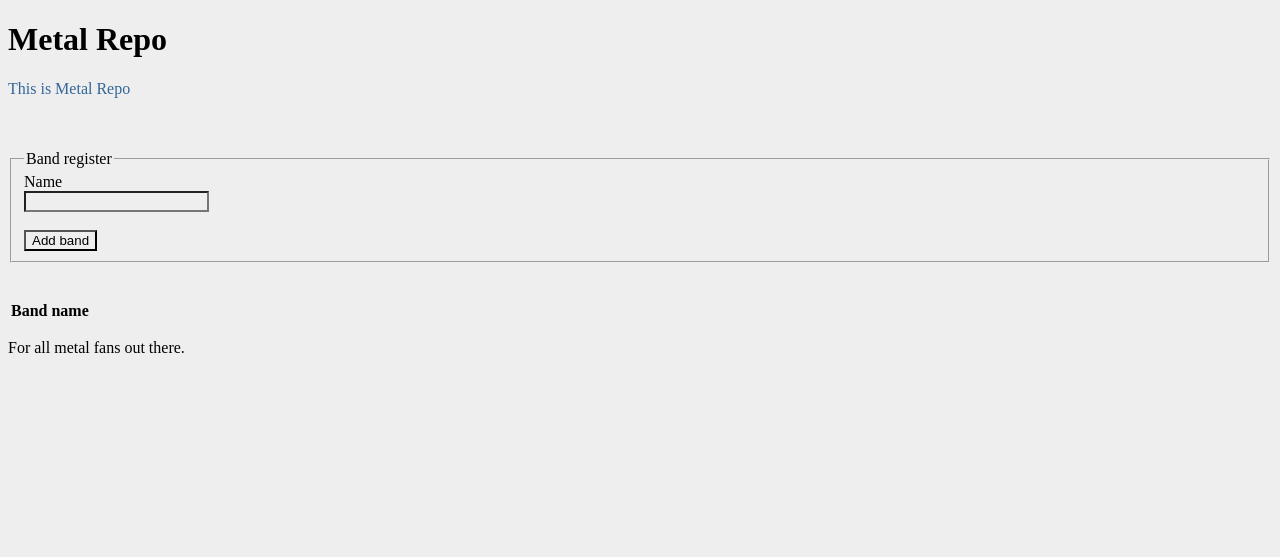
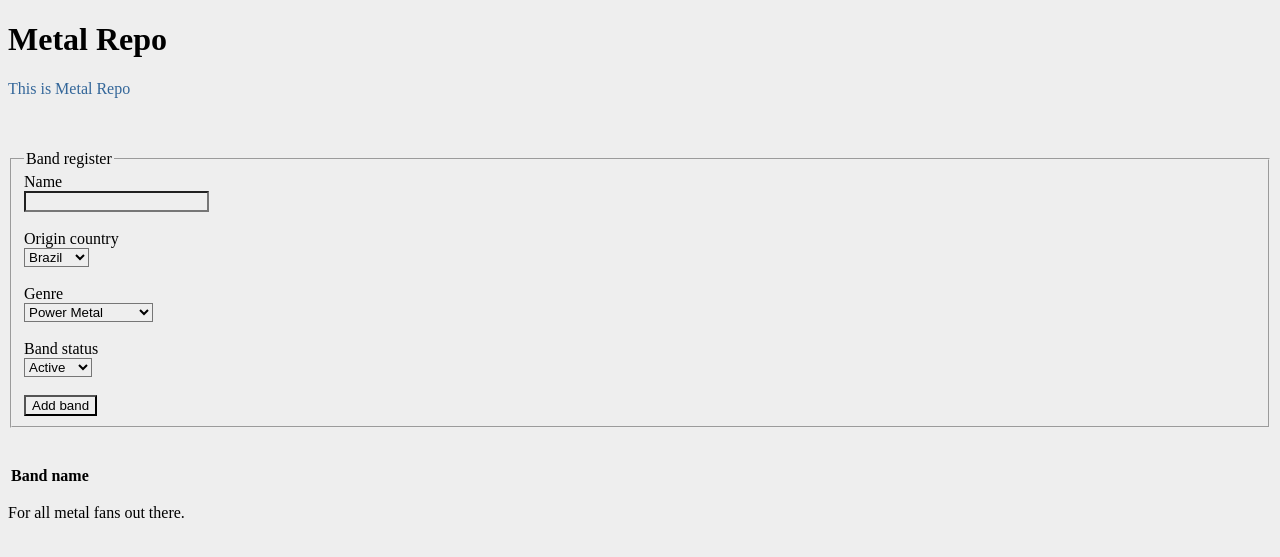
Before and after one commit to apePetrus/metal-repo, a Flask app: page / in a window 1280 px wide. Shown: the top 557 px of the page. Run offline with Flask 3, Linux system fonts and the light colour scheme; lists and menus that the app fills with data are empty.

Commit message:
feat(band form): add basic band form structure (placeholder)

```diff
--- a/templates/index.html
+++ b/templates/index.html
@@ -19,9 +19,32 @@
 			<div id="form-field">
 				<label for="band_name">Name</label><br>
 				<input type="text" name="band_name">
-			</div>
+			</div> <br>
 
-			<br>
+			<div id="form-field">
+				<label for="band_country">Origin country</label><br>
+				<select name="band_country">
+					<option value="Brazil">Brazil</option>
+					<option value="Mexico">Mexico</option>
+				</select>
+			</div> <br>
+
+			<div id="form-field">
+				<label for="band_genre">Genre</label><br>
+				<select name="band_genre">
+					<option value="Power Metal">Power Metal</option>
+					<option value="Progressive Metal">Progressive Metal</option>
+				</select>
+			</div> <br>
+
+			<div id="form-field">
+				<label for="band_status">Band status</label><br>
+				<select name="band_status">
+					<option value="Active">Active</option>
+					<option value="Split-up">Split-up</option>
+				</select>
+			</div> <br>
+
 			<input type="submit" value="Add band">
 		</fieldset>
 	</form>
```
